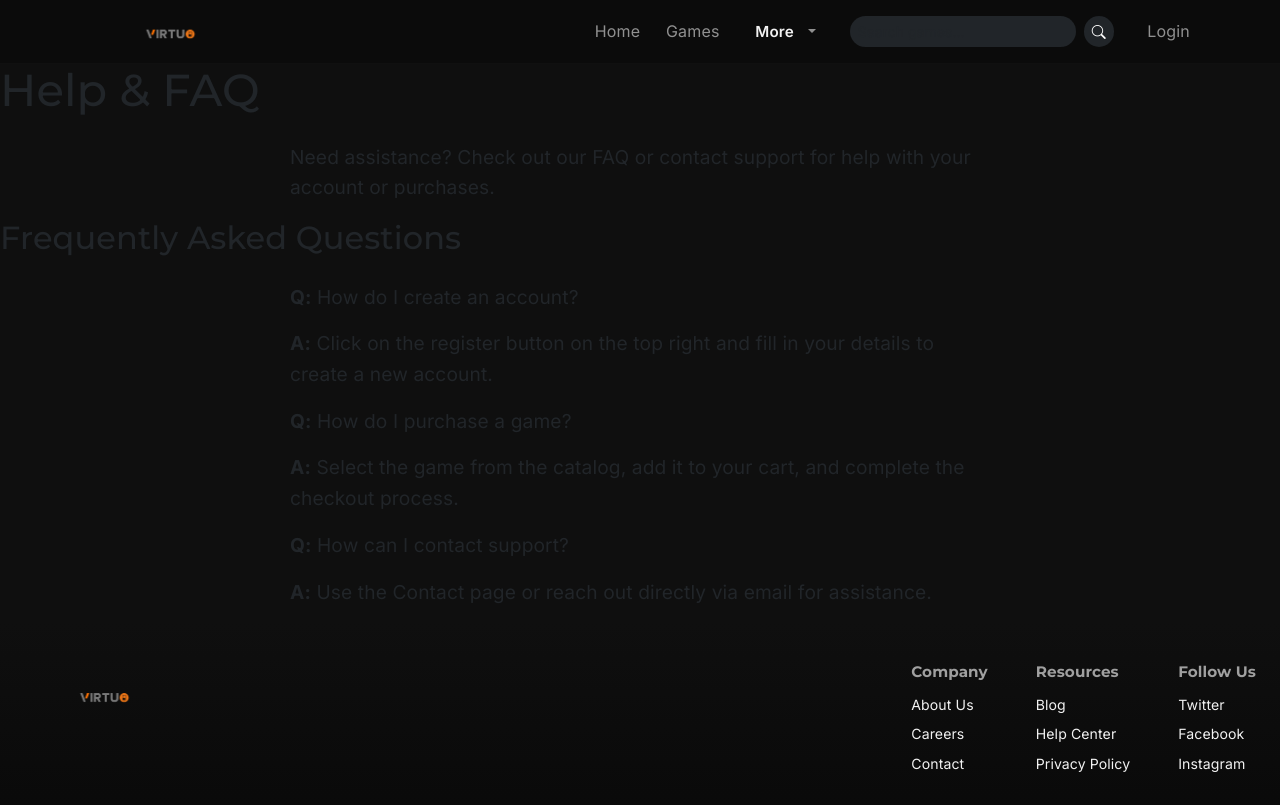
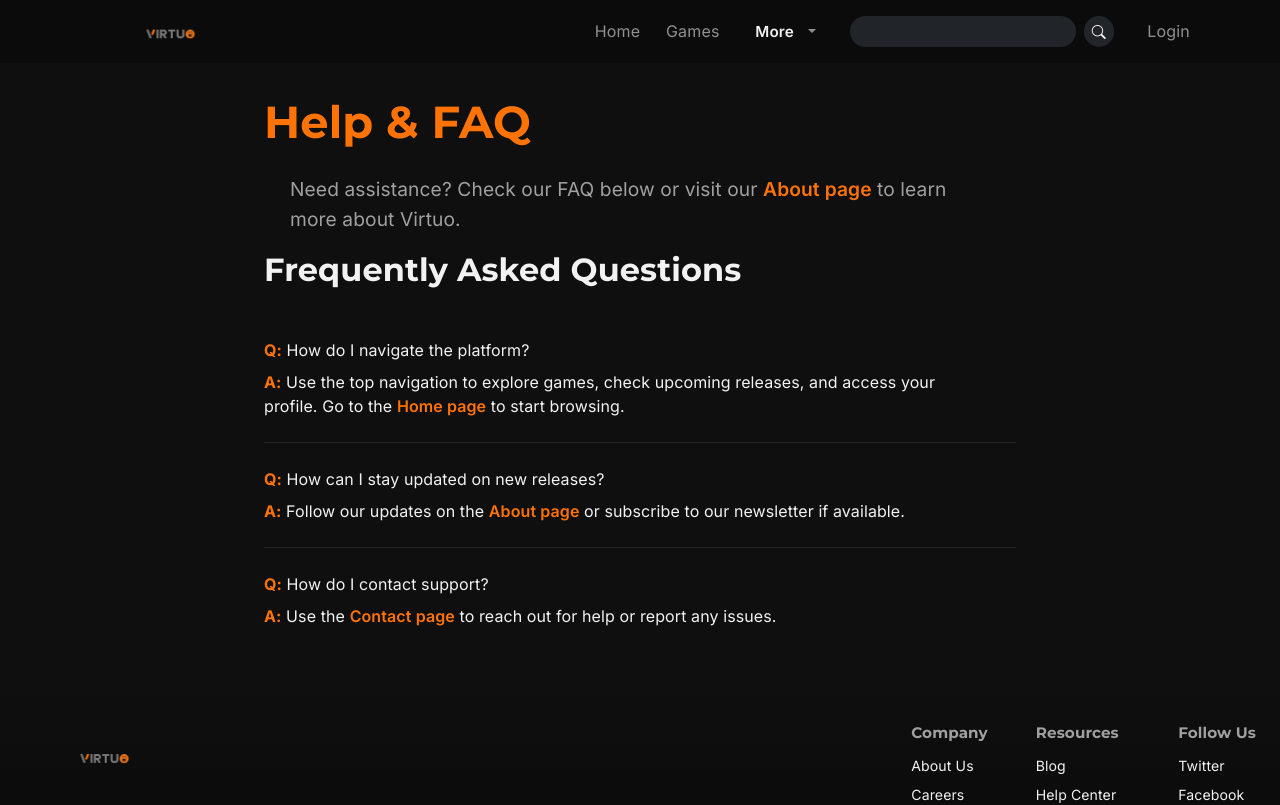
Before and after one commit to DngDavide02/Virtuo, a React (Vite) app in the folder FrontEnd/: page /help in a window 1280 px wide. Shown: the top 805 px of the page. Built offline with nearby package versions, Linux system fonts and the light colour scheme.

Commit message:
help page

```diff
--- /dev/null
+++ b/FrontEnd/src/css/help.css
@@ -0,0 +1,57 @@
+.page-container {
+  max-width: 800px;
+  margin: 2rem auto;
+  padding: 0 1.5rem;
+}
+
+.page-title {
+  font-size: 2.5rem;
+  font-weight: 700;
+  color: var(--orange-bright);
+  margin-bottom: 1rem;
+}
+
+.page-subtitle {
+  font-size: 1.8rem;
+  font-weight: 600;
+  color: var(--text-light);
+  margin-top: 2rem;
+  margin-bottom: 1rem;
+}
+
+.page-text {
+  font-size: 1.1rem;
+  line-height: 1.6;
+  color: var(--muted);
+  margin-bottom: 1.5rem;
+}
+
+.page-faq .faq-item {
+  padding: 1rem 0;
+  border-bottom: 1px solid rgba(255, 255, 255, 0.08);
+}
+
+.page-faq .faq-item:last-child {
+  border-bottom: none;
+}
+
+.page-faq p {
+  margin: 0.5rem 0;
+  font-size: 1rem;
+  line-height: 1.5;
+  color: var(--text-light);
+}
+
+.page-faq strong {
+  color: var(--orange-bright);
+}
+
+.inline-link {
+  color: var(--orange-bright);
+  text-decoration: none;
+  font-weight: 600;
+}
+
+.inline-link:hover {
+  text-decoration: underline;
+}
--- a/FrontEnd/src/css/home.css
+++ b/FrontEnd/src/css/home.css
@@ -119,6 +119,7 @@ body {
   transition: transform 0.18s ease, box-shadow 0.18s ease, opacity 0.18s ease;
   box-shadow: 0 6px 18px rgba(0, 0, 0, 0.6);
   backdrop-filter: blur(2px);
+  text-decoration: none;
 }
 
 .pill-button.primary {
--- a/FrontEnd/src/pages/Help.jsx
+++ b/FrontEnd/src/pages/Help.jsx
@@ -1,34 +1,60 @@
 import React from "react";
+import { Link } from "react-router-dom";
+import "../css/help.css";
 
 function Help() {
   return (
     <div className="page-container">
       <h1 className="page-title">Help & FAQ</h1>
-      <p className="page-text">Need assistance? Check out our FAQ or contact support for help with your account or purchases.</p>
+      <p className="page-text">
+        Need assistance? Check our FAQ below or visit our{" "}
+        <Link to="/about" className="inline-link">
+          About page
+        </Link>{" "}
+        to learn more about Virtuo.
+      </p>
 
       <h2 className="page-subtitle">Frequently Asked Questions</h2>
 
       <div className="page-faq">
+        <div className="faq-item">
           <p>
-          <strong>Q:</strong> How do I create an account?
+            <strong>Q:</strong> How do I navigate the platform?
           </p>
           <p>
-          <strong>A:</strong> Click on the register button on the top right and fill in your details to create a new account.
+            <strong>A:</strong> Use the top navigation to explore games, check upcoming releases, and access your profile. Go to the{" "}
+            <Link to="/" className="inline-link">
+              Home page
+            </Link>{" "}
+            to start browsing.
           </p>
+        </div>
 
+        <div className="faq-item">
           <p>
-          <strong>Q:</strong> How do I purchase a game?
+            <strong>Q:</strong> How can I stay updated on new releases?
           </p>
           <p>
-          <strong>A:</strong> Select the game from the catalog, add it to your cart, and complete the checkout process.
+            <strong>A:</strong> Follow our updates on the{" "}
+            <Link to="/about" className="inline-link">
+              About page
+            </Link>{" "}
+            or subscribe to our newsletter if available.
           </p>
+        </div>
 
+        <div className="faq-item">
           <p>
-          <strong>Q:</strong> How can I contact support?
+            <strong>Q:</strong> How do I contact support?
           </p>
           <p>
-          <strong>A:</strong> Use the Contact page or reach out directly via email for assistance.
+            <strong>A:</strong> Use the{" "}
+            <Link to="/contact" className="inline-link">
+              Contact page
+            </Link>{" "}
+            to reach out for help or report any issues.
           </p>
+        </div>
       </div>
     </div>
   );
--- a/FrontEnd/src/pages/Home.jsx
+++ b/FrontEnd/src/pages/Home.jsx
@@ -141,8 +141,12 @@ function Home() {
           <h1>Welcome to Virtuo</h1>
           <p>Discover, explore, and play the best games from around the world. Your next adventure starts here.</p>
           <div className="hero-buttons">
-            <button className="pill-button primary">Browse Store</button>
-            <button className="pill-button secondary">Learn More</button>
+            <Link to="/games" className="pill-button primary">
+              Browse Games
+            </Link>
+            <Link to="/about" className="pill-button secondary">
+              Learn More
+            </Link>
           </div>
         </div>
       </section>
```
Lines whose indentation alone changed are shown as unchanged.
